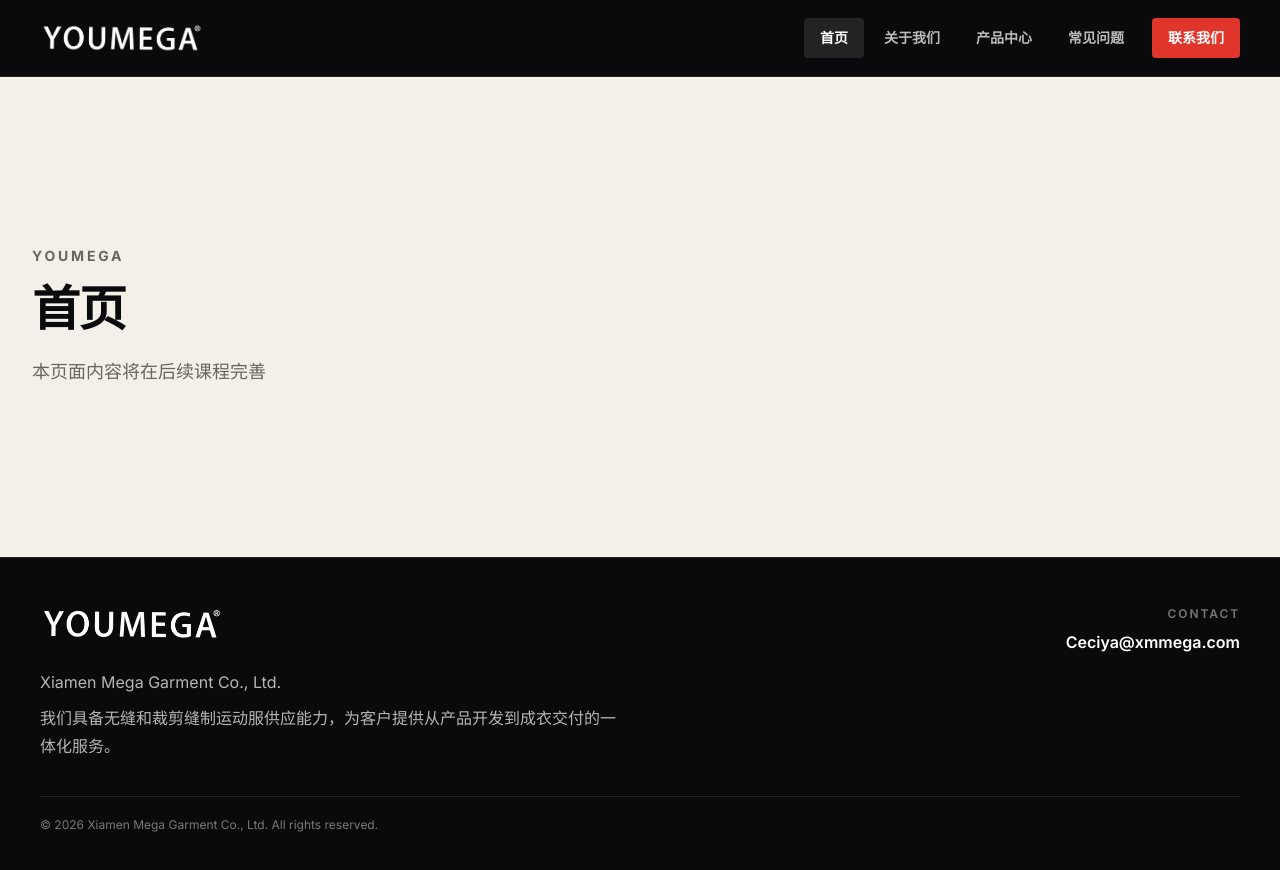
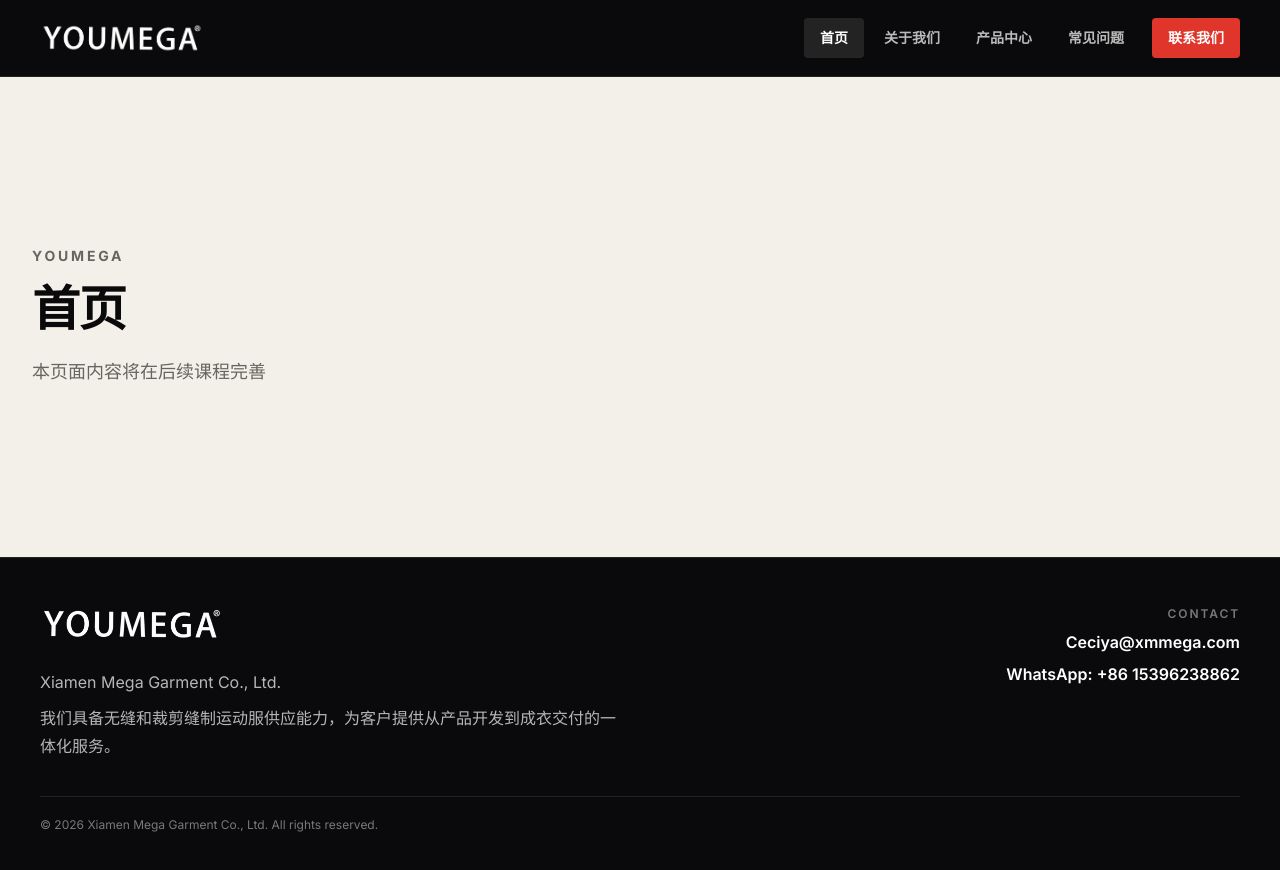
Before and after one commit to Ceciya-6/company-website, a Next.js app: page / in a window 1280 px wide. Shown: the top 870 px of the page. Built offline with nearby package versions, Linux system fonts and the light colour scheme.

Commit message:
添加 WhatsApp 联系方式

```diff
--- a/src/components/site-footer.tsx
+++ b/src/components/site-footer.tsx
@@ -35,12 +35,23 @@ export function SiteFooter() {
             <p className="text-xs font-semibold tracking-[0.16em] text-white/45 uppercase">
               Contact
             </p>
-            <a
-              href="mailto:Ceciya@xmmega.com"
-              className="mt-2 inline-block font-semibold text-white transition-colors hover:text-brand-accent"
-            >
-              Ceciya@xmmega.com
-            </a>
+            <div className="mt-2 flex flex-col items-start gap-2 md:items-end">
+              <a
+                href="mailto:Ceciya@xmmega.com"
+                className="font-semibold text-white transition-colors hover:text-brand-accent"
+              >
+                Ceciya@xmmega.com
+              </a>
+              <a
+                href="https://wa.me/8615396238862"
+                target="_blank"
+                rel="noreferrer"
+                className="font-semibold text-white transition-colors hover:text-brand-accent"
+                aria-label="通过 WhatsApp 联系我们：+86 15396238862"
+              >
+                WhatsApp: +86 15396238862
+              </a>
+            </div>
           </div>
         </div>
 
```
